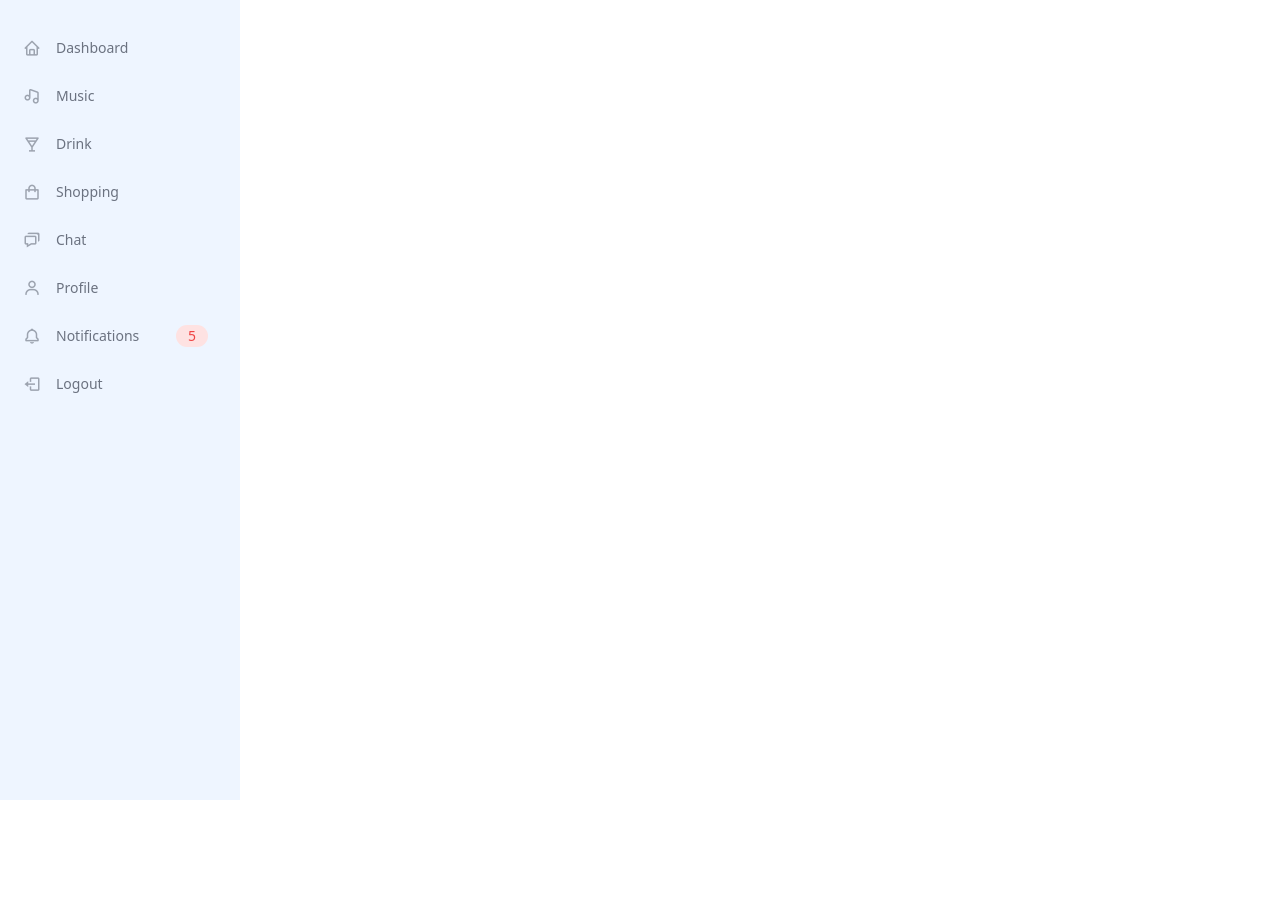
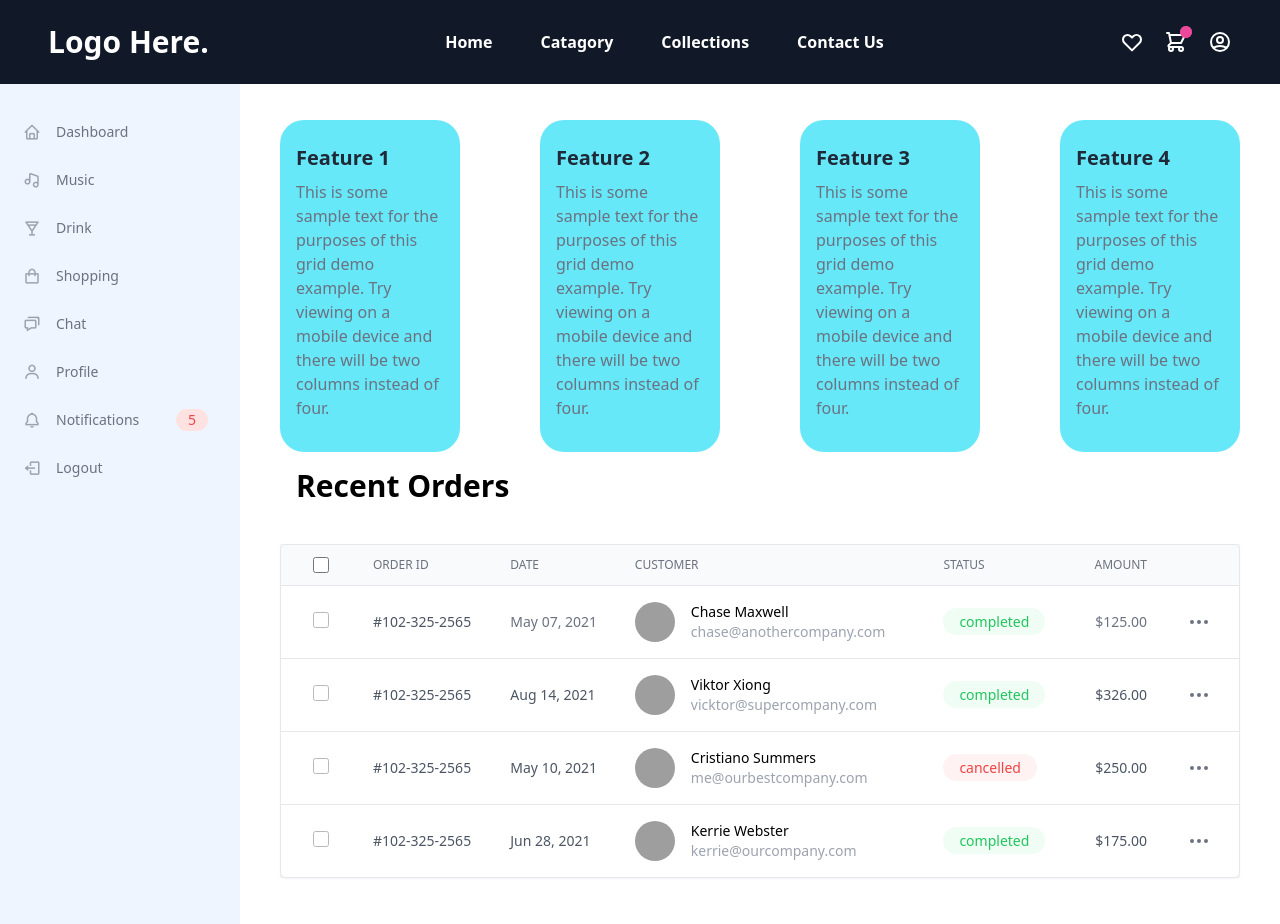
Before and after one commit to ravikr126/admin-panel-phone, a React (Create React App) app: page / in a window 1280 px wide. Before the commit the page ends 800 px from the top, so only its background shows below. Built offline with nearby package versions, Linux system fonts and the light colour scheme; grey boxes are pictures that could not be loaded.

Commit message:
now header problem solve

```diff
--- a/src/App.jsx
+++ b/src/App.jsx
@@ -6,10 +6,10 @@ import Sidebar from "./Components/Sidebar"
 function App() {
   return (
     <>
-      {/* <Header />
-      <Home /> */}
+      {/* <Header /> */}
+      <Home />
       {/* <Update_profile /> */}
-      <Sidebar/>
+
     </>
   );
 }
--- a/src/Components/Header.jsx
+++ b/src/Components/Header.jsx
@@ -11,7 +11,7 @@ const Header = () => {
           {/* <!-- navbar --> */}
           <nav class="flex justify-between bg-gray-900 text-white w-screen">
             <div class="px-5 xl:px-12 py-6 flex w-full items-center">
-              <a class="text-3xl font-bold font-heading" href="#">
+              <a class="text-3xl font-bold font-heading" href="/Home">
                 {/* <!-- <img class="h-9" src="logo.png" alt="logo"> --> */}
                 Logo Here.
               </a>
@@ -39,7 +39,7 @@ const Header = () => {
                 </li>
               </ul>
               {/* <!-- Header Icons --> */}
-              <div class="hidden xl:flex items-center space-x-5 items-center">
+              <div class="hidden xl:flex items-center space-x-5 ">
                 <a class="hover:text-gray-200" href="#">
                   <svg
                     xmlns="http://www.w3.org/2000/svg"
--- a/src/Components/Home.jsx
+++ b/src/Components/Home.jsx
@@ -1,10 +1,12 @@
 import React from "react";
 import Sidebar from "./Sidebar";
+import Header from "./Header";
 const Home = () => {
   return (
     <>
       <div>
         {/* code start */}
+        <Header />
         <div className=" relative flex flex-row ">
           <Sidebar />
 
```
